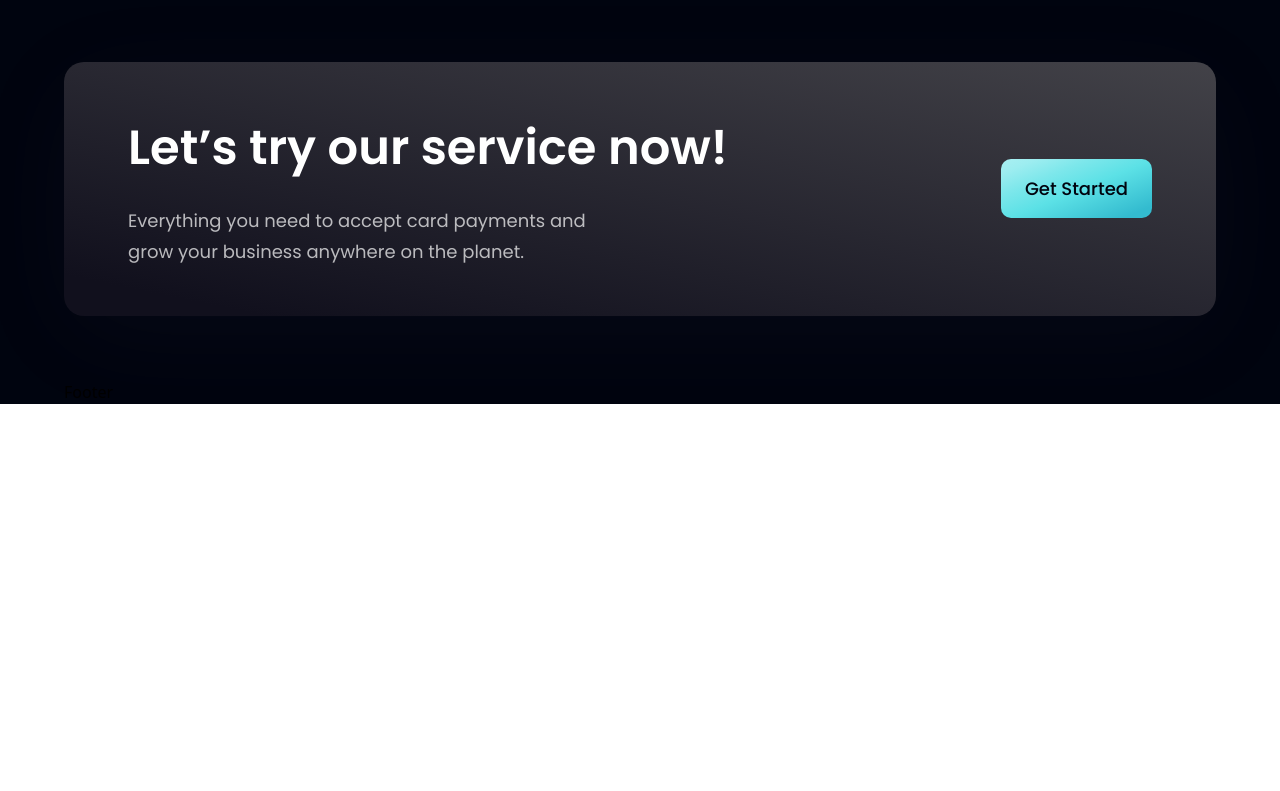
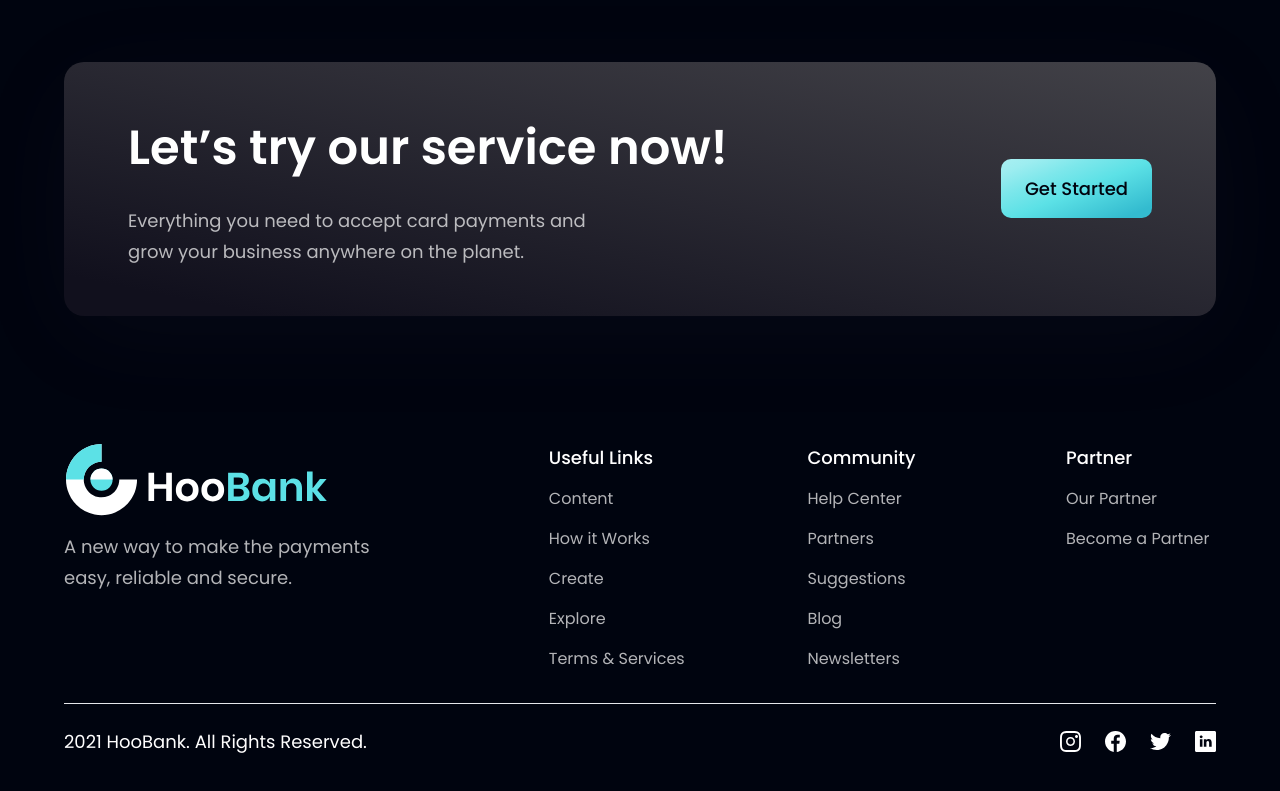
Before and after one commit to HappyFeed/bank_modern_app, a React (Vite) app: page / in a window 1280 px wide. Shown: the part 4082-4873 px from the top of the page. Before the commit the page ends 4486 px from the top, so only its background shows below. Built offline with nearby package versions, Linux system fonts and the light colour scheme.

Commit message:
footer done and end project

```diff
--- a/src/components/Footer.jsx
+++ b/src/components/Footer.jsx
@@ -1,9 +1,81 @@
 import React from 'react'
+import styles from '../style'
+import { logo } from '../assets'
+import { footerLinks, socialMedia } from '../constants'
 
-const Footer = () => {
-  return (
-    <div>Footer</div>
-  )
-}
+const Footer = () => (
+  <section className={`${styles.flexCenter} ${styles.paddingY} flex-col`}>
+    <div
+      className={`${styles.flexStart} md:flex-row flex-col mb-8 w-full`}
+    >
+      <div
+        className='flex-1 flex flex-col justify-start mr-10'
+      >
+        <img
+          src={logo}
+          alt='hoobank'
+          className='w-[266px] h-[72px] object-contain'
+        />
+        <p className={`${styles.paragraph} mt-4 max-w-[312px]`}>
+          A new way to make the payments easy, reliable and secure.
+        </p>
+      </div>
+
+      <div className='flex-[1.5] w-full flex flex-row justify-between flex-wrap md:mt-0 mt-10'>
+        {footerLinks.map((footerLink) => (
+          <div
+          key={footerLink.key}
+            className='flex flex-col ss:my-0 my-4 min-w-[150px]'
+          >
+            <h4
+              className='font-poppins font-medium text-[18px] leading-[27px] text-white'
+            >
+              {footerLink.title}
+            </h4>
+            <ul
+              className='llist-none mt-4'
+            >
+              {footerLink.links.map((link, index) => (
+                <li
+                  key={link.name}
+                  className={`font-poppins font-normal text-[16px]
+                  leading-[24px] text-dimWhite hover:text-secondary cursor-pointer
+                  ${index !== footerLink.links.length -1 ? 'mb-4':'mb-0'}`}
+                >
+                  {link.name}
+                </li>
+              ))}
+            </ul>
+          </div>
+        ))}
+      </div>
+    </div>
+    <div
+      className='w-full flex justify-between items-center
+      md:flex-row flex-col pt-6 border-t-[1px] border-t-
+      [#3F3E45]'
+    >
+      <p
+        className='font-poppins font-normal text-center text-[18px] leading-[27px] text-white'
+      >
+        2021 HooBank. All Rights Reserved.
+      </p>
+      <div
+        className='flex flex-row md:mt-0 mt-6'
+      >
+        {socialMedia.map((social, index) => (
+          <img
+            key={social.id}
+            src={social.icon}
+            alt={social.id}
+            className={`w-[21px] h-[21px] object-contain cursor-pointer
+            ${index !== socialMedia.length -1 ? 'mr-6':'mr-0'}`}
+          />
+        ))}
+      </div>
+    </div>
+  </section>
+)
+
 
 export default Footer
```
